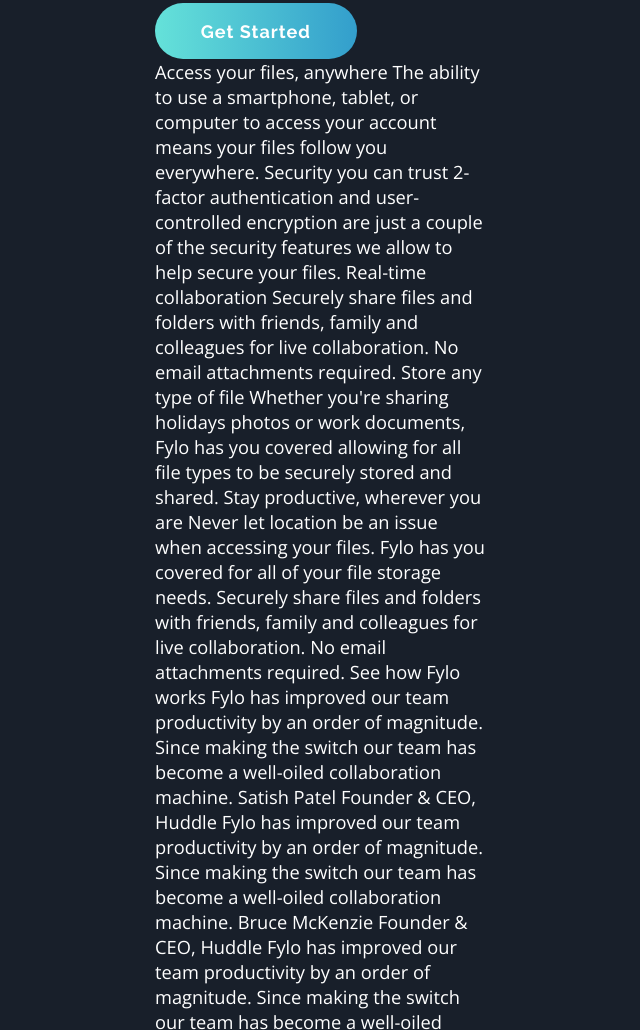
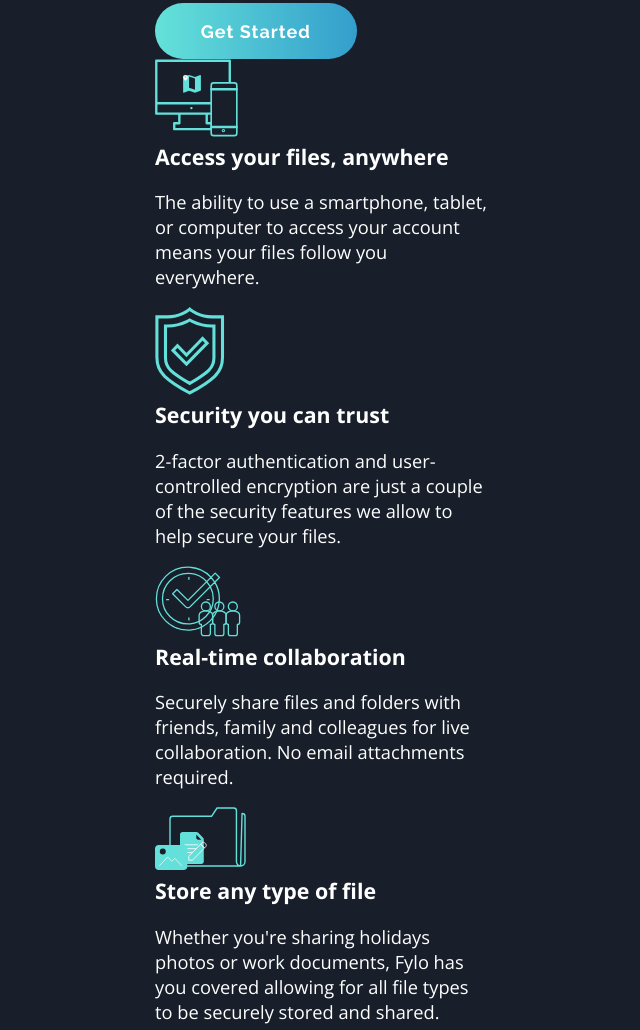
Before and after one commit to hannah-saurusrex/fylo-dark-theme-landing-page, a website: page app/index.html in a window 1280 px wide. Shown: the part 1150-2180 px from the top of the page, without its empty margins (318-958 px from the left). Drawn offline with nearby package versions, Linux system fonts and the light colour scheme.

Commit message:
added syntax and images for first content section

```diff
--- a/app/index.html
+++ b/app/index.html
@@ -31,26 +31,33 @@
         <button class="button-cta" href="#">Get Started</button>
     </div>
 
+    <div class="content">
+      <div class="content--about">
+        <img src="assets/images/icon-access-anywhere.svg" alt="icon of desktop monitor and mobile phone"/>
+        <h3>Access your files, anywhere</h3>
+        <p>The ability to use a smartphone, tablet, or computer to access your account means your
+          files follow you everywhere.</p>
+      </div>
+      <div class="content--about">
+        <img src="assets/images/icon-security.svg" alt="icon of security badge with checkmark" />
+        <h3>Security you can trust</h3>
+        <p>2-factor authentication and user-controlled encryption are just a couple of the security
+          features we allow to help secure your files.</p>
+      </div>
+      <div class="content--about">
+        <img src="assets/images/icon-collaboration.svg" alt="icon of people collaborating under clock with checkmark" />
+        <h3>Real-time collaboration</h3>
+        <p>Securely share files and folders with friends, family and colleagues for live collaboration.
+          No email attachments required.</p>
+      </div>
+      <div class="content--about">
+        <img src="assets/images/icon-any-file.svg" alt="illustration of file folders" />
+        <h3>Store any type of file</h3>
+        <p>Whether you're sharing holidays photos or work documents, Fylo has you covered allowing for all
+          file types to be securely stored and shared.</p>
+      </div>
+    </div>
 
-    Access your files, anywhere
-
-    The ability to use a smartphone, tablet, or computer to access your account means your
-    files follow you everywhere.
-
-    Security you can trust
-
-    2-factor authentication and user-controlled encryption are just a couple of the security
-    features we allow to help secure your files.
-
-    Real-time collaboration
-
-    Securely share files and folders with friends, family and colleagues for live collaboration.
-    No email attachments required.
-
-    Store any type of file
-
-    Whether you're sharing holidays photos or work documents, Fylo has you covered allowing for all
-    file types to be securely stored and shared.
 
     Stay productive, wherever you are
 
```
